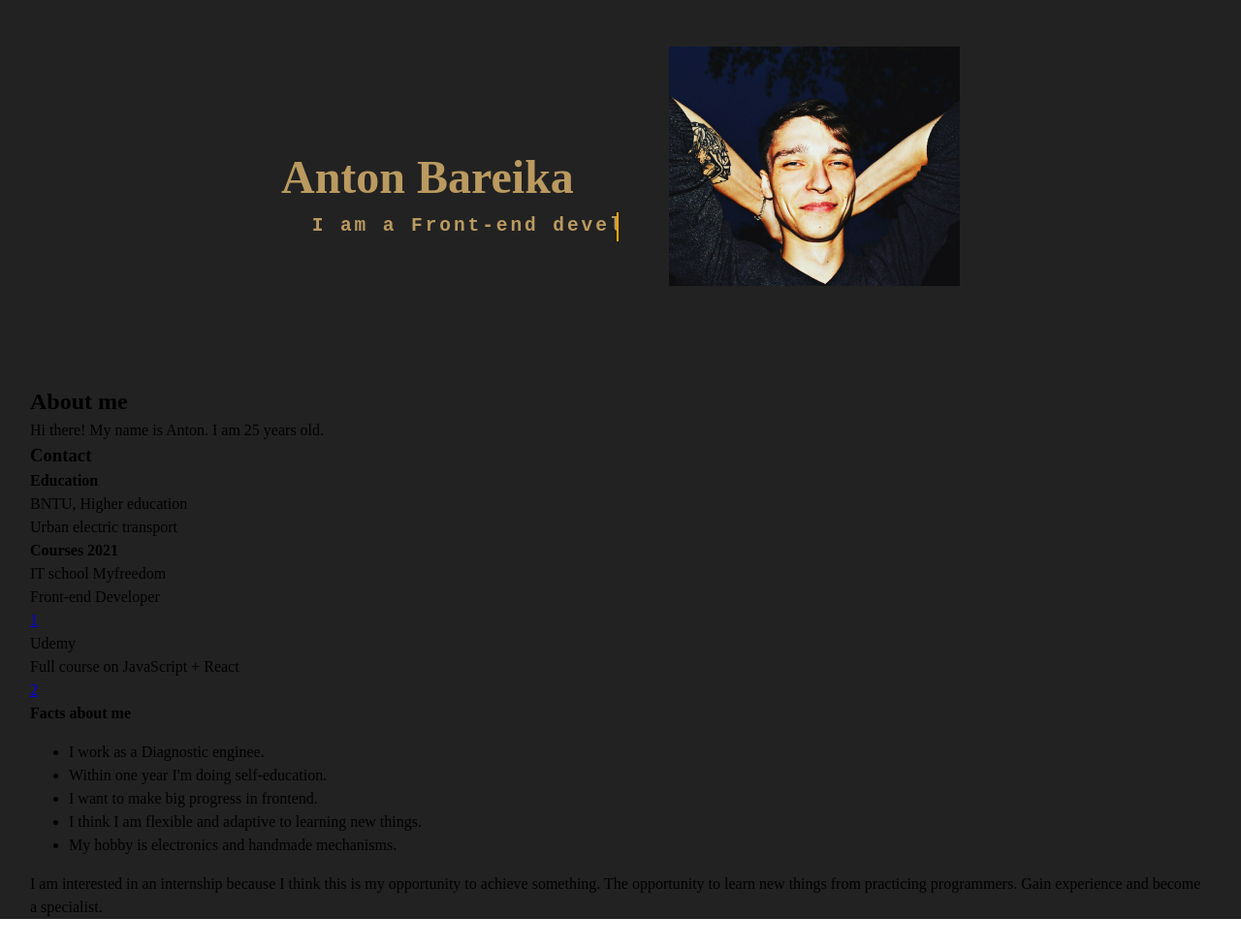
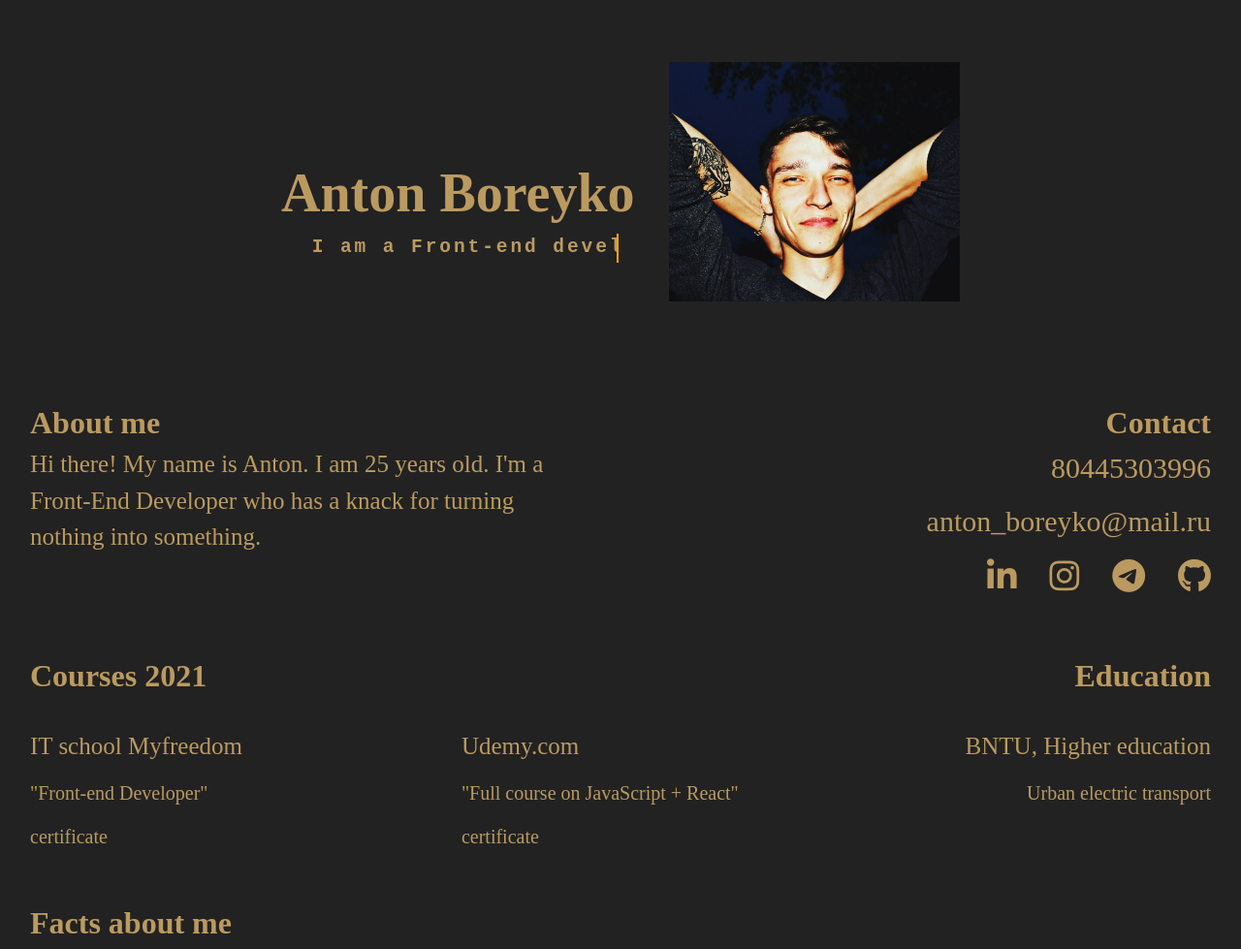
Before and after one commit to AntonBoreiko/test-DataMola, a plain HTML site: page index.html in a window 1280 px wide. Shown: the top 979 px of the page at 97% size. Before the commit the page ends 948 px from the top, so only its background shows below. Drawn offline with Linux system fonts and the light colour scheme.

Commit message:
Fix main__info section/fix css

```diff
--- a/index.html
+++ b/index.html
@@ -6,6 +6,7 @@
    <meta http-equiv="X-UA-Compatible" content="IE=edge">
    <meta name="viewport" content="width=device-width, initial-scale=1.0">
    <link rel="stylesheet" href="style.css">
+   <script src="https://kit.fontawesome.com/98db508811.js" crossorigin="anonymous"></script>
    <title>test-DataMola</title>
 </head>
 
@@ -14,7 +15,7 @@
       <div class="container">
          <div class="header__block">
             <div class="header__block-titles">
-               <h1 class="header__title">Anton Bareika</h1>
+               <h1 class="header__title">Anton Boreyko</h1>
                <div class="header__block-autotext">
                   <h2 class="header__who">I am a Front-end developer.
                   </h2>
@@ -31,48 +32,64 @@
 
    <main>
       <div class="container">
+
          <div class="main__content">
+            <div class="main__content-wrapper">
+               <div class="main__content-about">
                   <h2 class="main__content-title">About me</h2>
                   <p class="main__content-greetings">
-               Hi there! My name is Anton. I am 25 years old.
-               <!--добавить  -->
+                     Hi there! My name is Anton. I am 25 years old. I'm a Front-End Developer who has a knack for
+                     turning nothing into something.
                   </p>
-
+               </div>
 
                <div class="main__contact">
                   <h3 class="main__contact-title">Contact</h3>
                   <div class="main__contact-box">
-                  <!-- <a href="https://wa.me/+375291425960?text=Здравствуйте.%20Вопрос." class="main__contac-link"
-                     target="_blank"><i class="fab fa-whatsapp-square"></i></a>
-                  <a href="https://instagram.com/minitehnika_?utm_medium=copy_link" class="main__contact-link"
+                     <div class="main__contact-item">
+                        <a href="tel:+375445303996" class="main__contact-link">80445303996</a>
+                        <a href="mailto:anton_boreyko@mail.ru" class="main__contact-link"
+                           target="_blank">anton_boreyko@mail.ru</a>
+                     </div>
+                     <a href="https://www.linkedin.com/in/antoxabory/" class="main__contac-link" target="_blank"><i
+                           class="fab fa-linkedin-in"></i></a>
+                     <a href="https://instagram.com/antoxa_borya?utm_medium=copy_link" class="main__contact-link"
                         target="_blank"><i class="fab fa-instagram"></i></a>
-                  <a href="https://t.me/Arendaminik" class="main__contact-link" target="_blank"><i
+                     <a href="https://t.me/antoxaBory" class="main__contact-link" target="_blank"><i
                            class="fab fa-telegram" target="_blank"></i></a>
-                  <a href="viber://chat?number=%2B375291425960" class="main__contact-link" target="_blank"><i
-                        class="fab fa-viber"></i></a> -->
+                     <a href="https://github.com/AntonBoreiko" class="main__contact-link" target="_blank"><i
+                           class="fab fa-github"></i></a>
+                  </div>
                </div>
             </div>
 
 
             <div class="main__info">
+               <div class="main__courses">
+                  <h4 class="main__courses-title">Courses 2021</h4>
+                  <div class="main__courses-wrapper">
+                     <div class="main__courses-item">
+                        <span class="main__courses-text">IT school Myfreedom</span>
+                        <p class="main__courses-content">"Front-end Developer"</p>
+                        <a href="https://drive.google.com/file/d/1vYicId-UwVPL4hi2fiTwSOdi7AxWam_1/view" target="_blank"
+                           class="main__courses-link">certificate</a>
+                     </div>
+                     <div class="main__courses-item">
+                        <span class="main__courses-text">Udemy.com</span>
+                        <p class="main__courses-content">"Full course on JavaScript + React"</p>
+                        <a href="https://drive.google.com/file/d/1J_prD7tB1h5dp7baBl92kRucDp1ymH6T/view" target="_blank"
+                           class="main__courses-link">certificate</a>
+                     </div>
+                  </div>
+
+               </div>
+
+               <div class="main__info-education">
                   <h4 class="main__info-title">Education</h4>
                   <span class="main__info-text">BNTU, Higher education</span>
                   <p class="main__info-content">Urban electric transport</p>
-               <div class="main__courses">
-                  <h4 class="main__courses-title">Courses 2021</h4>
-                  <div class="main__courses-item">
-                     <span class="main__courses-text">IT school Myfreedom</span>
-                     <p class="main__courses-content">Front-end Developer</p>
-                     <a href="https://drive.google.com/file/d/1vYicId-UwVPL4hi2fiTwSOdi7AxWam_1/view" target="_blank"
-                        class="main__courses-link">1</a>
                </div>
-                  <div class="main__courses-item">
-                     <span class="main__courses-text">Udemy</span>
-                     <p class="main__courses-content">Full course on JavaScript + React</p>
-                     <a href="https://drive.google.com/file/d/1J_prD7tB1h5dp7baBl92kRucDp1ymH6T/view" target="_blank"
-                        class="main__courses-link">2</a>
-                  </div>
-               </div>
+
             </div>
             <div class="main__facts">
                <h4 class="main__facts-title">Facts about me</h4>
--- a/style.css
+++ b/style.css
@@ -69,7 +69,7 @@ select {
 }
 header {
    background: #222;
-   padding-top: 3em;
+   padding-top: 4em;
    display: flex;
    justify-content: center;
    align-items: center;
@@ -93,7 +93,7 @@ header {
    align-items: center;
 }
 .header__block h1 {
-   font-size: 3rem;
+   font-size: 3.5rem;
    color: #bb9a60;
 }
 .header__foto {
@@ -135,5 +135,123 @@ header {
 
 main {
    background: #222;
-   padding-top: 3em;
+   padding: 3em 0;
 }
+
+.main__content-wrapper {
+   display: flex;
+   justify-content: space-around;
+   margin-bottom: 50px;
+}
+.main__contact {
+   text-align: right;
+}
+.main__contact-title {
+   font-size: 2rem;
+   color: #bb9a60;
+}
+/* .main__contact-box {
+   text-align: left;
+} */
+.main__contact-box a {
+   display: inline-block;
+   margin-left: 30px;
+
+   font-size: 35px;
+   color: #bb9a60;
+   text-decoration: none;
+   transition-property: all;
+   transition-duration: 0.5s;
+   transition-timing-function: linear;
+}
+.main__contact-box a:hover {
+   color: #fff;
+}
+
+.main__contact-item a {
+   display: block;
+   font-size: 30px;
+   margin-bottom: 10px;
+}
+.main__content h2 {
+   font-size: 2rem;
+   color: #bb9a60;
+}
+.main__content-greetings {
+   font-size: 25px;
+   color: #bb9a60;
+   width: 60%;
+}
+
+.main__info {
+   display: flex;
+   justify-content: space-between;
+   margin-bottom: 50px;
+}
+.main__courses {
+   width: 60%;
+}
+.main__info-education {
+   width: 40%;
+   text-align: right;
+}
+.main__info h4 {
+   font-size: 2rem;
+   color: #bb9a60;
+   margin-bottom: 30px;
+}
+
+.main__courses-wrapper {
+   display: flex;
+   justify-content: space-between;
+}
+.main__courses span {
+   font-size: 25px;
+   color: #bb9a60;
+}
+
+.main__courses p {
+   font-size: 20px;
+   color: #bb9a60;
+   margin: 15px 0;
+}
+
+.main__courses a {
+   font-size: 20px;
+   color: #bb9a60;
+   text-decoration: none;
+   transition-property: all;
+   transition-duration: 0.5s;
+   transition-timing-function: linear;
+}
+.main__courses a:hover {
+   color: #fff;
+}
+
+.main__info-text {
+   font-size: 25px;
+   color: #bb9a60;
+}
+.main__info-content {
+   font-size: 20px;
+   color: #bb9a60;
+   margin: 15px 0;
+}
+
+.main__facts {
+}
+
+.main__facts-title {
+   font-size: 2rem;
+   color: #bb9a60;
+   margin-bottom: 30px;
+}
+
+.main__facts-list {
+}
+.main__facts-item {
+   list-style: none;
+   font-size: 20px;
+   color: #bb9a60;
+   margin: 15px 0;
+}
```
Lines whose indentation alone changed are shown as unchanged.
